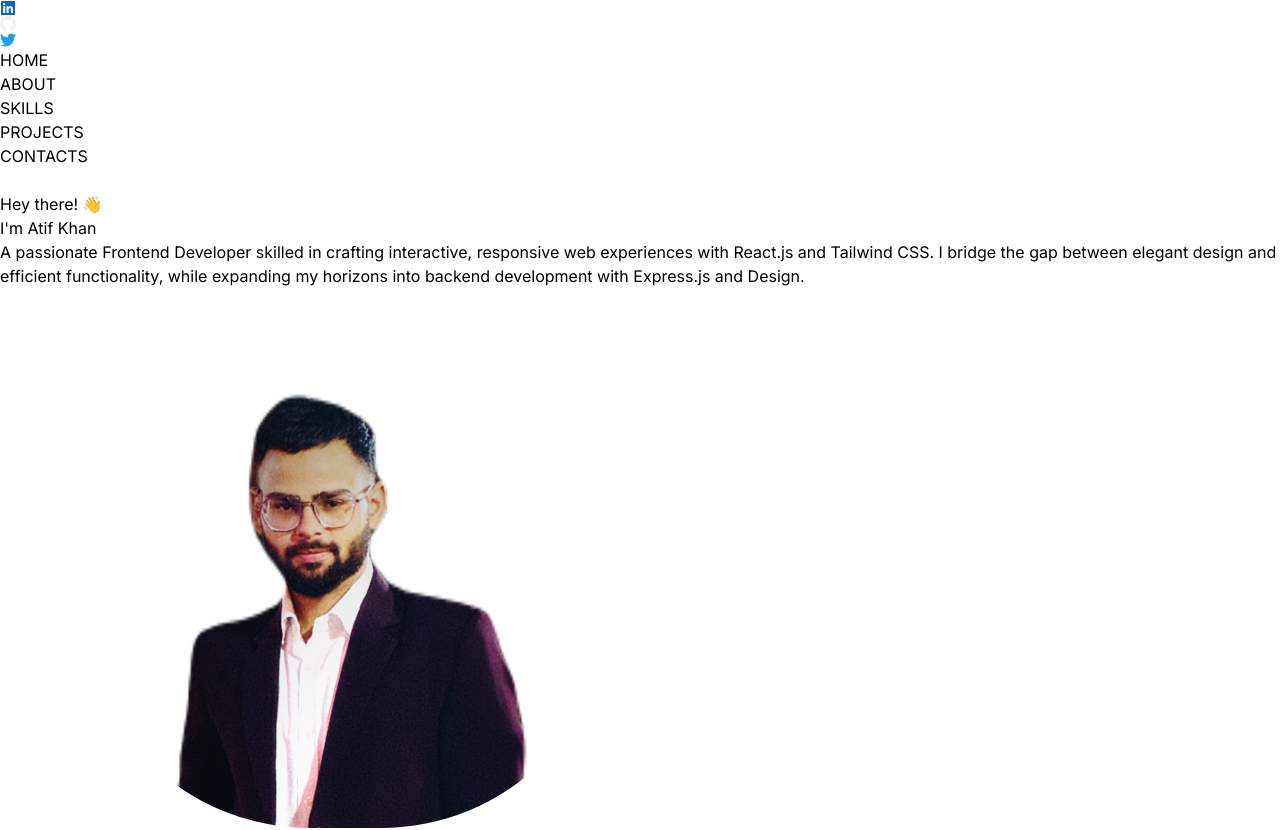
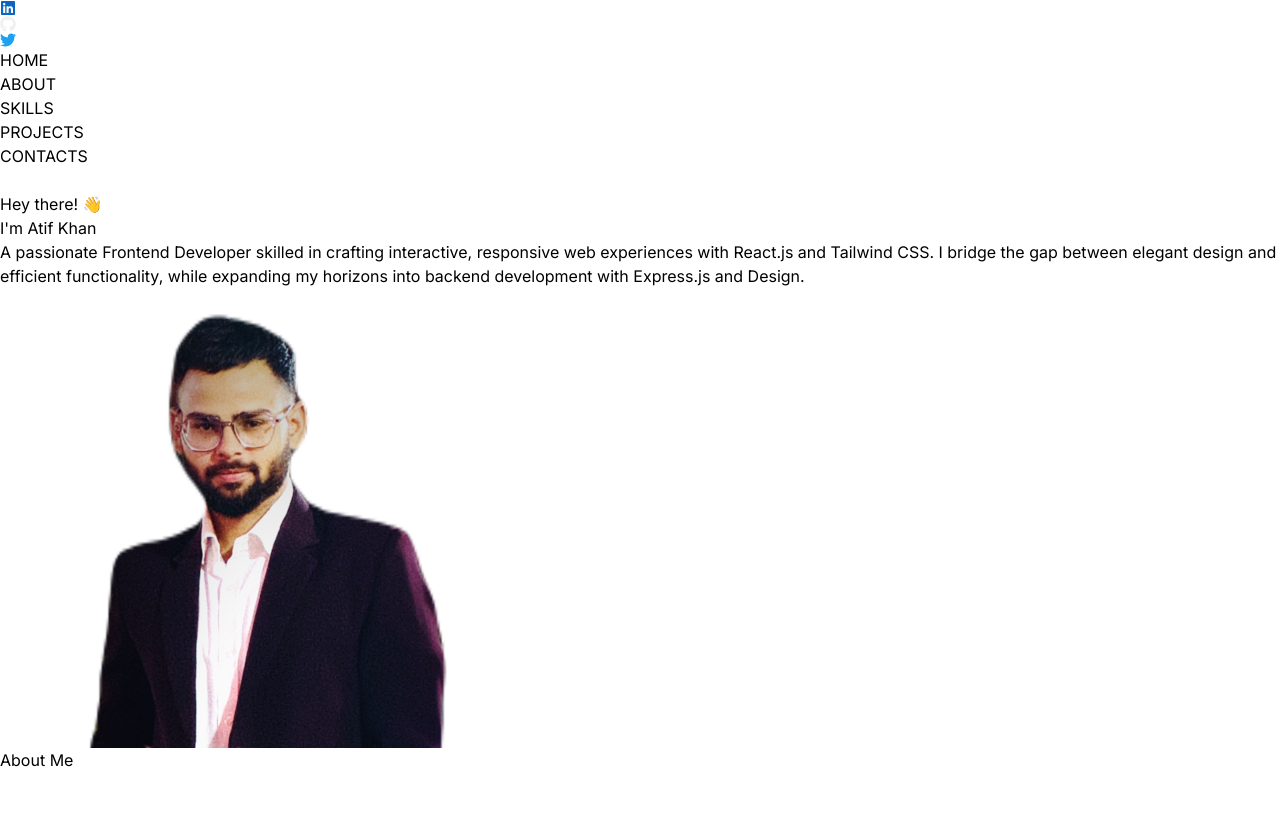
Before and after one commit to Syednaqiabbas-webdev/atif-portfolio, a React (Vite) app: page / in a window 1280 px wide. Shown: the top 830 px of the page. Built offline with nearby package versions, Linux system fonts and the light colour scheme; some icons are missing.

Commit message:
Add Custom css for making some type of round image.

```diff
--- a/src/components/Hero.jsx
+++ b/src/components/Hero.jsx
@@ -1,6 +1,5 @@
 import myImage from "../assets/myImage.png";
 import { motion } from "framer-motion";
-import './roundImage.css'
 
 const Hero = () => {
   const container = (delay) => ({
@@ -10,7 +9,7 @@ const Hero = () => {
 
   return (
     <div className="border-b border-neutral-900">
-      <div className="flex items-center flex-col-reverse lg:flex-row">
+      <div className="flex items-center flex-col-reverse lg:flex-row lg:gap-24">
 
 
         {/* Text section */}
@@ -88,19 +87,17 @@ const Hero = () => {
           </div>
         </div>
          {/* Image section */}
-         <div className="lg:w-1/2  md:w-4/6 sm:w-4/5">
-          <div className="flex items-center justify-cen">
-            <motion.img
+        <div className="p-[5rem] lg:w-1/2  md:w-4/6 sm:w-4/5 flex items-center justify-cen">
+          <motion.img
               initial={{ x: 100, opacity: 0 }}
               animate={{ x: 0, opacity: 1 }}
               transition={{ duration: 1, delay: 0.5 }}
               src={myImage}
               alt="Atif khan image"
-              className="w-full round " // Adjust size here
-            />
-          </div>
+              className="w-full  rounded-[55rem]"
+              // Adjust size here
+          />
         </div>
-
       </div>
     </div>
   );
```
